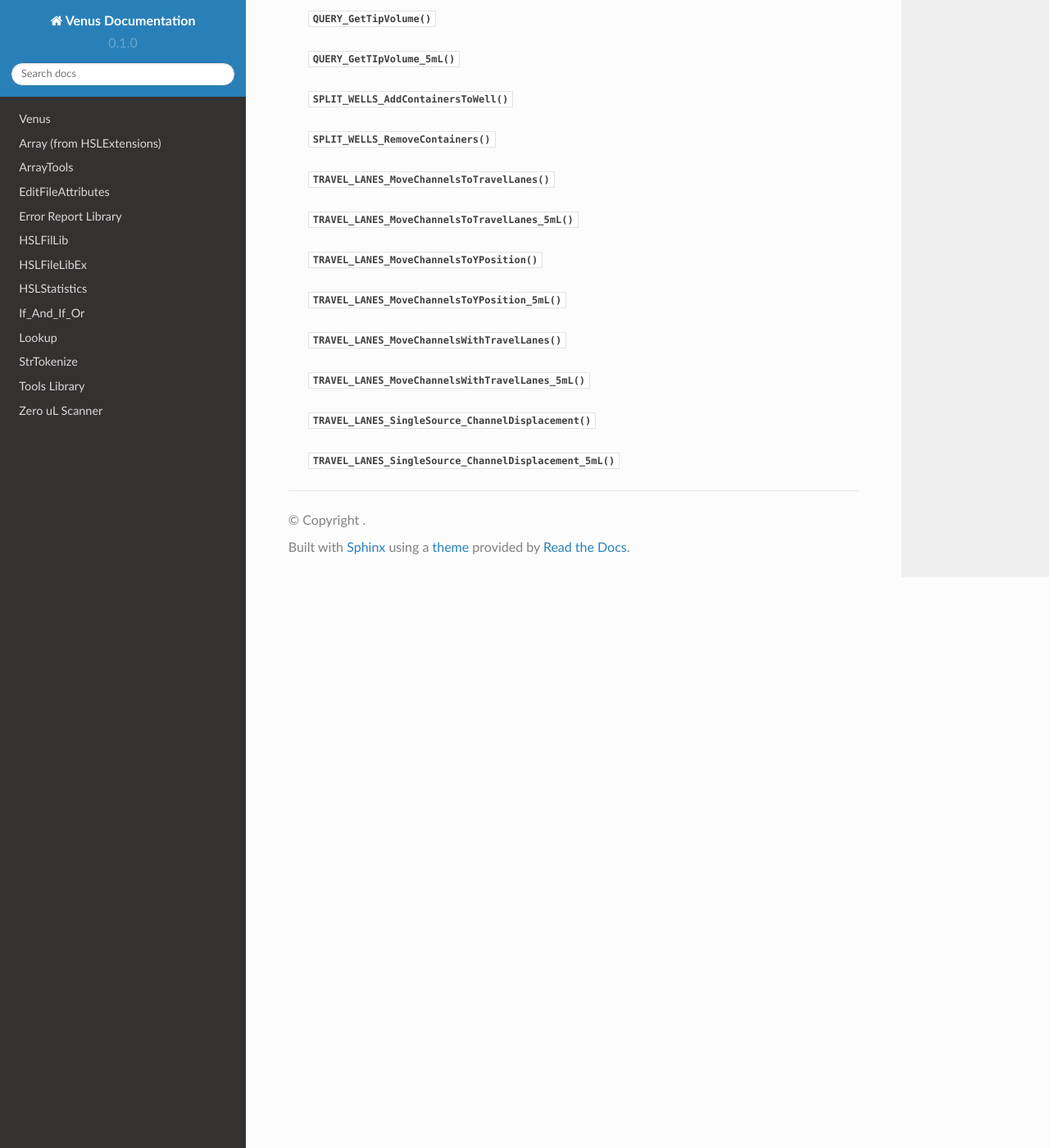
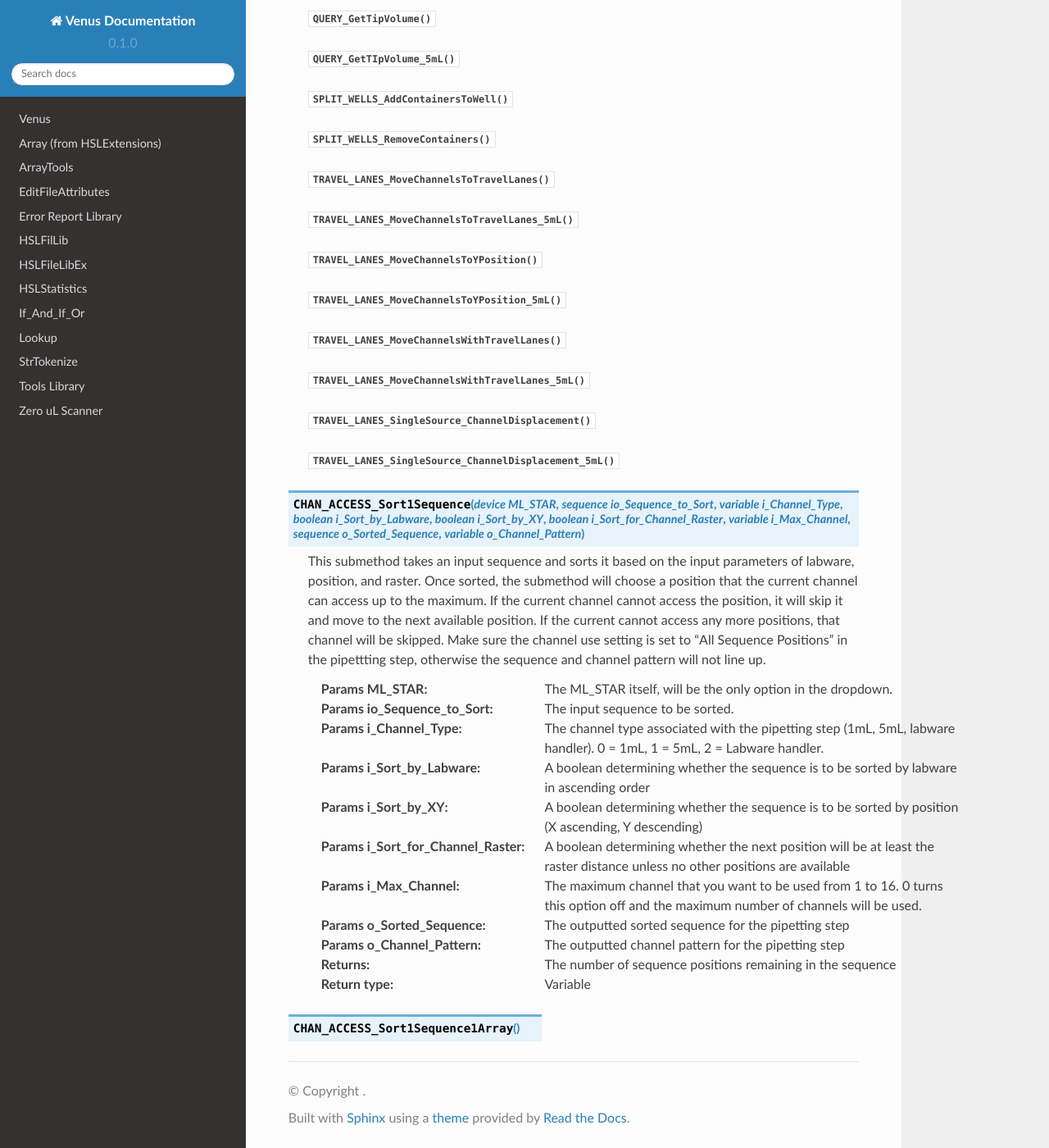
Before and after one commit to theonetruenerd/VenusLibraryDocumentation, a Sphinx documentation site: the page built from docs/source/STAR_Channel_Tools.rst, in a window 1280 px wide and 1400 px high, scrolled down 1262 px. Shown: the whole window at 82% size. Built offline with Sphinx 7.4.7 and the Read the Docs theme 2.0.0, drawn with Linux system fonts in a browser that asks for light colours.

Commit message:
Update STAR_Channel_Tools.rst

```diff
--- a/docs/source/STAR_Channel_Tools.rst
+++ b/docs/source/STAR_Channel_Tools.rst
@@ -38,3 +38,47 @@ The STAR_Channel_Tools submethod library adds a variety of functions which are r
   - :py:func:`TRAVEL_LANES_MoveChannelsWithTravelLanes_5mL`
   - :py:func:`TRAVEL_LANES_SingleSource_ChannelDisplacement`
   - :py:func:`TRAVEL_LANES_SingleSource_ChannelDisplacement_5mL`
+
+..  py:function:: CHAN_ACCESS_Sort1Sequence(device ML_STAR, sequence io_Sequence_to_Sort, variable i_Channel_Type, boolean i_Sort_by_Labware, boolean i_Sort_by_XY, boolean i_Sort_for_Channel_Raster, variable i_Max_Channel, sequence o_Sorted_Sequence, variable o_Channel_Pattern)
+
+  This submethod takes an input sequence and sorts it based on the input parameters of labware, position, and raster. Once sorted, the submethod will choose a position that the current channel can access up to the maximum. If the current channel cannot access the position, it will skip it and move to the next available position. If the current cannot access any more positions, that channel will be skipped. Make sure the channel use setting is set to "All Sequence Positions" in the pipettting step, otherwise the sequence and channel pattern will not line up.
+
+  :params ML_STAR: The ML_STAR itself, will be the only option in the dropdown.
+  :params io_Sequence_to_Sort: The input sequence to be sorted.
+  :params i_Channel_Type: The channel type associated with the pipetting step (1mL, 5mL, labware handler). 0 = 1mL, 1 = 5mL, 2 = Labware handler.
+  :params i_Sort_by_Labware: A boolean determining whether the sequence is to be sorted by labware in ascending order
+  :params i_Sort_by_XY: A boolean determining whether the sequence is to be sorted by position (X ascending, Y descending)
+  :params i_Sort_for_Channel_Raster: A boolean determining whether the next position will be at least the raster distance unless no other positions are available
+  :params i_Max_Channel: The maximum channel that you want to be used from 1 to 16. 0 turns this option off and the maximum number of channels will be used.
+  :params o_Sorted_Sequence: The outputted sorted sequence for the pipetting step
+  :params o_Channel_Pattern: The outputted channel pattern for the pipetting step
+  :type ML_STAR: Device
+  :type io_Sequence_to_Sort: Sequence
+  :type i_Channel_Type: Variable
+  :type i_Sort_by_Labware: Boolean
+  :type i_Sort_by_XY: Boolean
+  :type i_Sort_for_Channel_Raster: Boolean
+  :type i_Max_Channel: Variable
+  :type o_Sorted_Sequence: Sequence
+  :type o_Channel_Pattern: Variable
+  :return: The number of sequence positions remaining in the sequence
+  :rtype: Variable
+
+.. py:function:: CHAN_ACCESS_Sort1Sequence1Array
+
+.. py:function: LIQUID_LEVEL_GetLiquidLevelHeight(device ML_STAR, variable i_str_LiquidLevelReturn, sequence i_seq_Labware, variable i_int_Channel, variable o_flt_LiquidHeight)
+
+  This function will return the liquid level height relative to the container bottem.
+
+  :params ML_STAR: The ML_STAR itself, will be the only option in the dropdown.
+  :params i_str_LiquidLevelReturn: The return value of the liquid level detect from the pipetting step.
+  :params i_seq_Labware: The input sequence from which the height is to be determined
+  :params i_int_Channel: The channel which will be used to determine the liquid level height
+  :params o_flt_LiquidHeight: The detected liquid level height
+  :type ML_STAR: Device
+  :type i_str_LiquidLevelReturn: Variable
+  :type i_seq_Labware: Sequence
+  :type i_int_Channel: Integer
+  :type o_flt_LiquidHeight: Float
+  :return: None
+  :rtype: N/A
```
